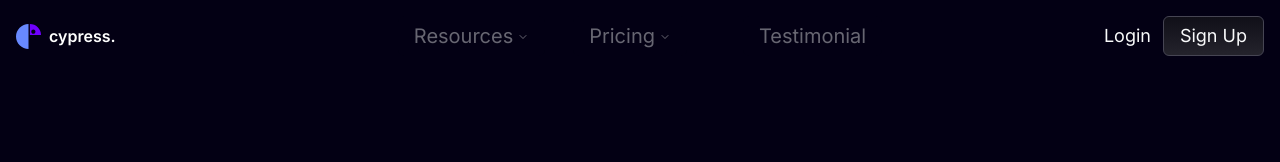
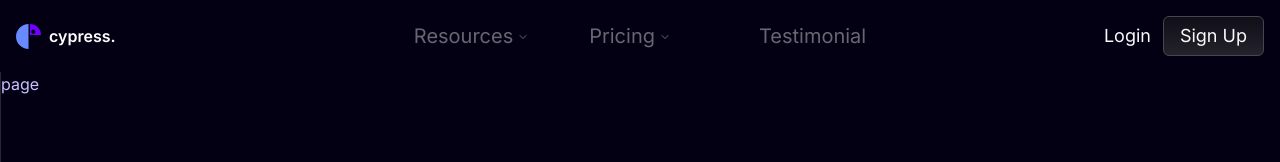
Before and after one commit to mrokonuzzaman040/employee-mamagement, a Next.js app: page /dashboard in a window 1280 px wide. Before the commit this address had no page. Shown: the top 162 px of the page. Built offline with nearby package versions, Linux system fonts and the light colour scheme.

Commit message:
Fix bug in login functionality

```diff
--- /dev/null
+++ b/src/app/(main)/dashboard/layout.tsx
@@ -0,0 +1,30 @@
+import React from 'react';
+
+interface LayoutProps {
+    children: React.ReactNode;
+    params: any;
+}
+
+const Layout: React.FC<LayoutProps> = ({ children, params }) => {
+    return (
+        <main
+            className="flex overflow-hidden
+      h-screen
+      w-screen
+  "
+        >
+            <div
+                className="dark:boder-Neutrals-12/70
+        border-l-[1px]
+        w-full
+        relative
+        overflow-scroll
+      "
+            >
+                {children}
+            </div>
+        </main>
+    );
+};
+
+export default Layout;
--- /dev/null
+++ b/src/app/(main)/dashboard/page.tsx
@@ -0,0 +1,7 @@
+import React from 'react'
+
+export default function page() {
+    return (
+        <div>page</div>
+    )
+}
--- /dev/null
+++ b/src/app/api/auth/callback/route.ts
@@ -0,0 +1,14 @@
+import { createRouteHandlerClient } from "@supabase/auth-helpers-nextjs";
+import { NextRequest, NextResponse } from "next/server";
+import { cookies } from "next/headers";
+
+export async function GET(req: NextRequest) {
+  const requestUrl = new URL(req.url);
+  const code = requestUrl.searchParams.get("code");
+
+  if (code) {
+    const supabase = createRouteHandlerClient({ cookies });
+    await supabase.auth.exchangeCodeForSession(code);
+  }
+  return NextResponse.redirect(`${requestUrl.origin}/dashboard`);
+}
```
Also changed, not shown: middleware.ts (added, +19 -0 lines).
